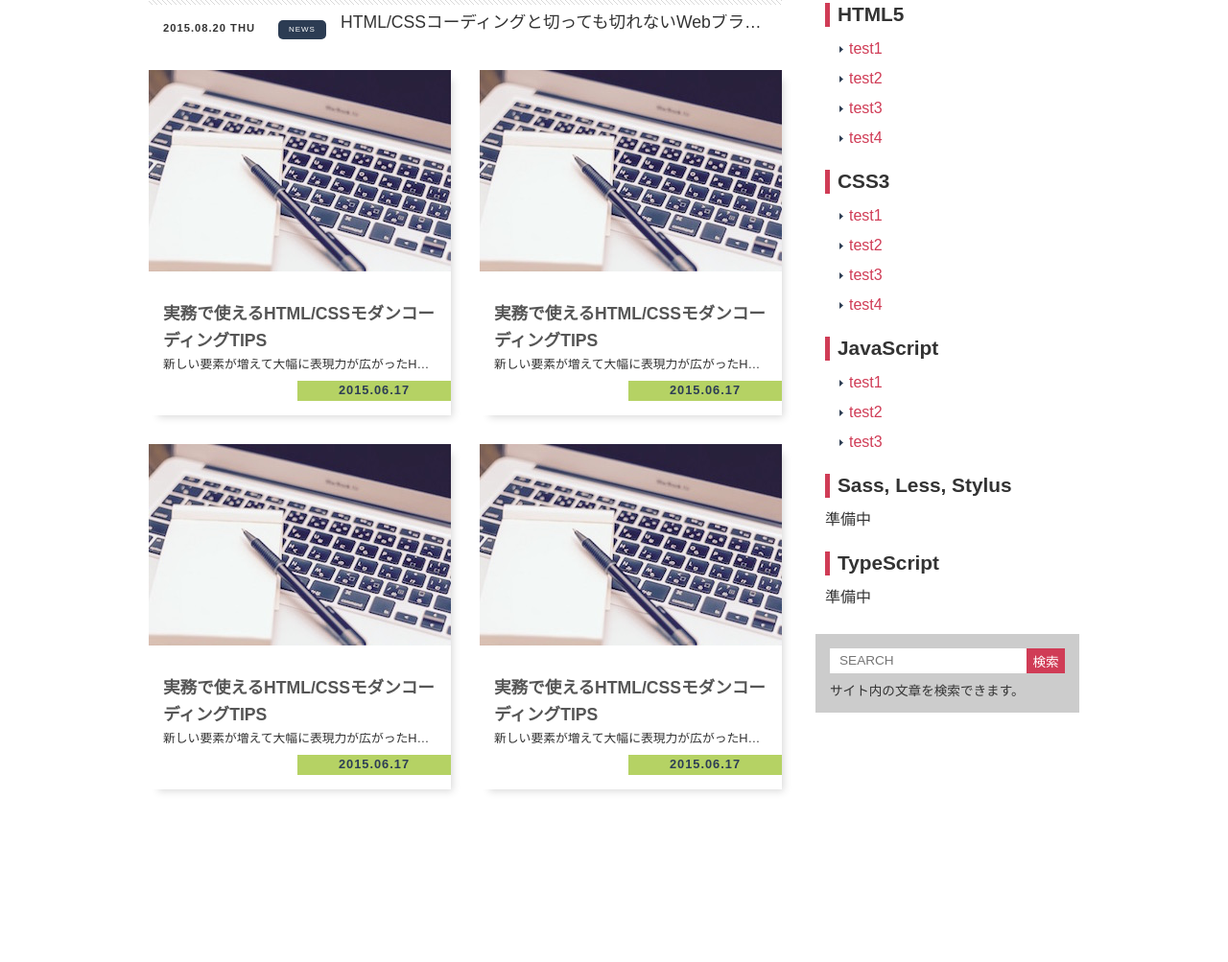
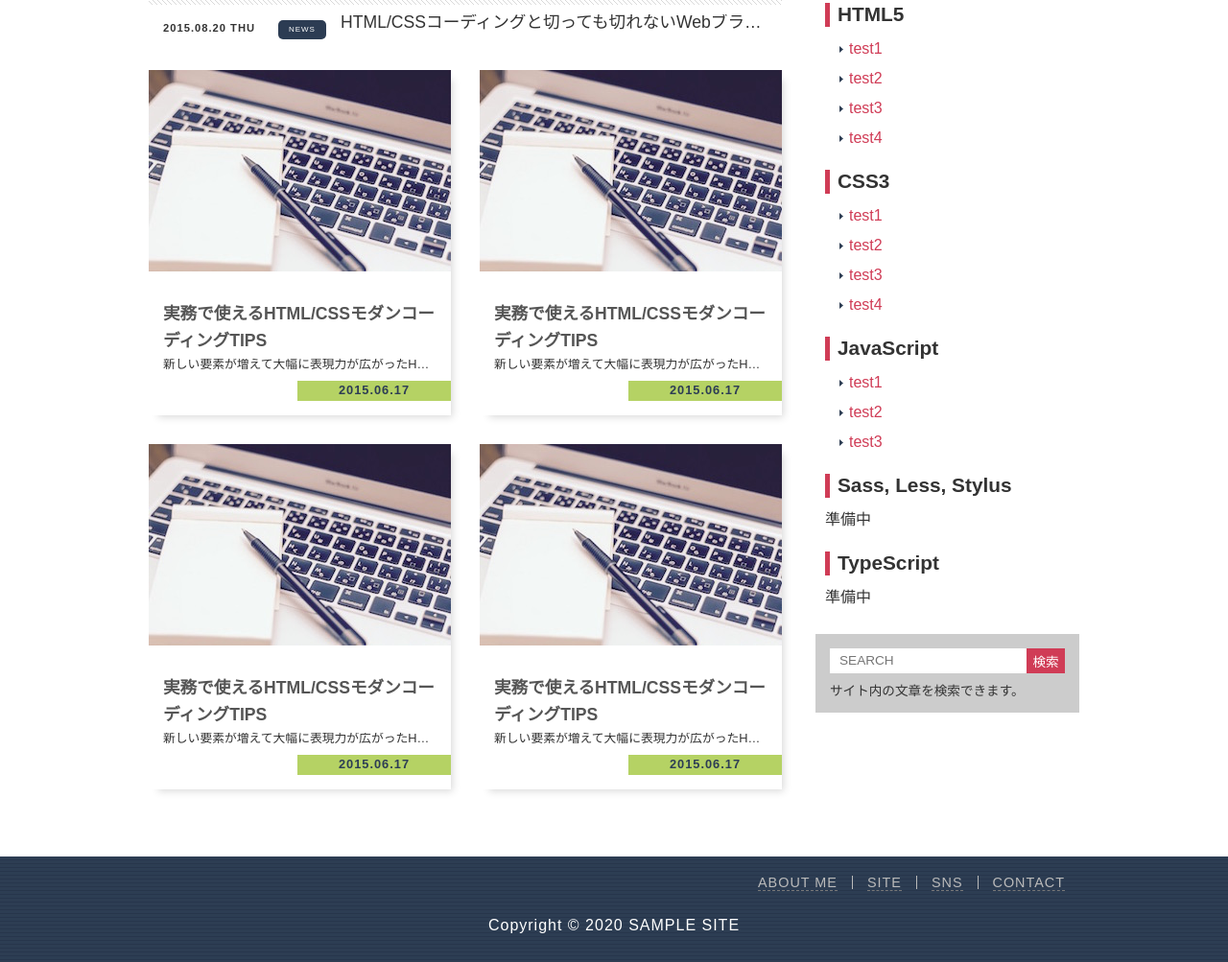
Before and after one commit to JunichiroKohari/standard-layout, a plain HTML site: page index.html in a window 1280 px wide. Shown: the part 722-1725 px from the top of the page at 96% size. Before the commit the page ends 1615 px from the top, so only its background shows below. Drawn offline with Linux system fonts and the light colour scheme.

Commit message:
footer 実装

```diff
--- a/css/style.css
+++ b/css/style.css
@@ -17,6 +17,10 @@ body {
 a:link, a:visited, a:hover, a:active {
     color: #d03c56;
     text-decoration: none;
+}
+
+.hidden {
+    display: none;
 }
 
 /* ---------- header ---------- */
@@ -386,14 +390,46 @@ a:link, a:visited, a:hover, a:active {
 }
 
 
-/* ---------- sidemenu ---------- */
+/* ---------- footer ---------- */
 .footer {
     width: 100%;
+    padding: 20px 0 30px;
+    background: #2d3d54 url('../images/bg-footer.gif');
+    color: #fff;
 }
 
-.hidden {
-    display: none;
+/* ▼ FOOTER MENU ▼ */
+.horizontal-list {
+    width: 970px;
+    margin: 0 auto;
+    text-align: right;
+    font-size: 0;
 }
+.horizontal-list .horizontal-item {
+    display: inline-block;
+    padding: 0 15px;
+    letter-spacing: 1px;
+}
+.horizontal-list .horizontal-item + .horizontal-item {
+    border-left: 1px solid #bbb;
+}
+.horizontal-list .horizontal-item a {
+    border-bottom: 1px dashed #777;
+    color: #bbb;
+    font-size: 0.9rem;
+    transition: color 0.15s;
+}
+.horizontal-list .horizontal-item a:hover {
+    color: #ddd;
+}
+
+/* ▼ COPY RIGHT ▼ */
+.copyright {
+    margin-top: 30px;
+    text-align: center;
+    letter-spacing: 1px;
+}
+
 
 /* .header, .main, .sidemenu, .footer {
     border: 1px solid #aaa;
--- a/index.html
+++ b/index.html
@@ -199,7 +199,13 @@
         </div>
     </div>
     <footer class="footer">
-
+        <ul class="horizontal-list">
+            <li class="horizontal-item"><a href="#">ABOUT ME</a></li>
+            <li class="horizontal-item"><a href="#">SITE</a></li>
+            <li class="horizontal-item"><a href="#">SNS</a></li>
+            <li class="horizontal-item"><a href="#">CONTACT</a></li>
+        </ul>
+        <p class="copyright">Copyright ©︎ 2020 SAMPLE SITE</p>
     </footer>
 </body>
 </html>
```
